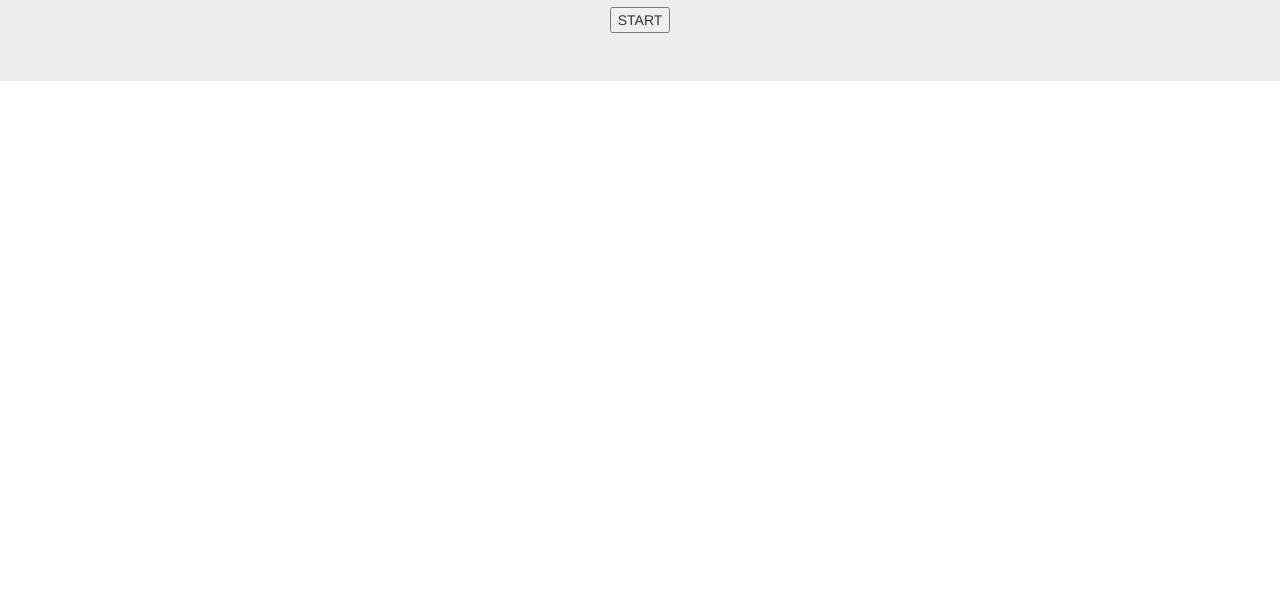
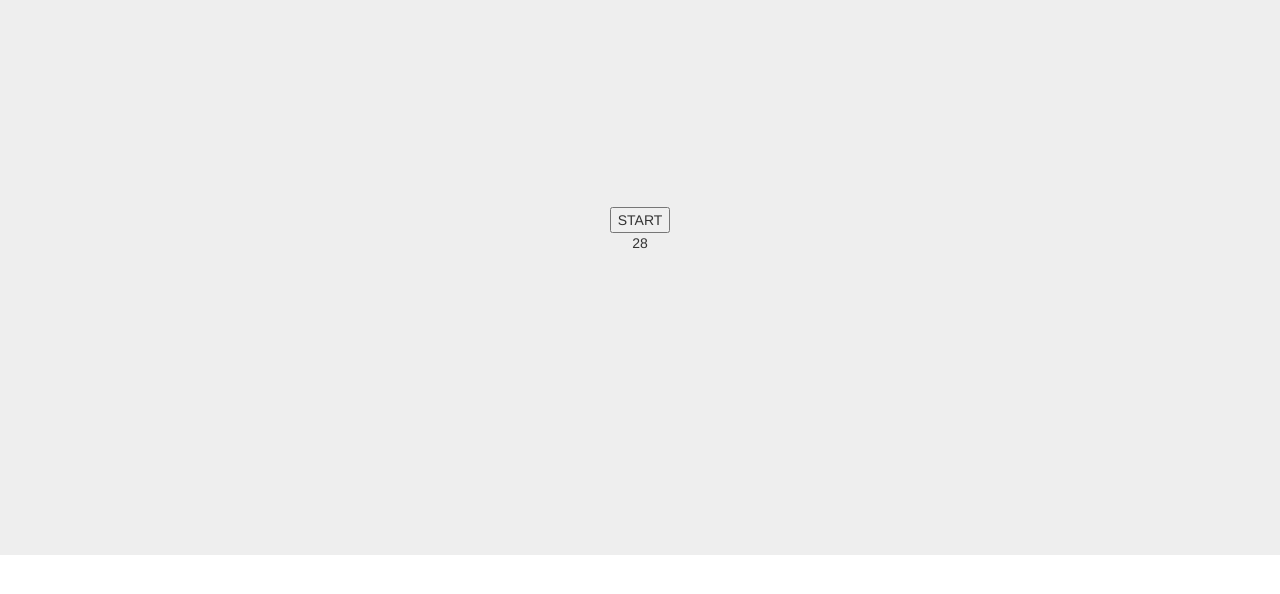
Before and after one commit to muradusa/TriviaGame, a plain HTML site: page index.html in a window 1280 px wide. Both pictures are taken after a click on the button "START". Shown: the part 140-734 px from the top of the page. Drawn offline with nearby package versions, Linux system fonts and the light colour scheme.

Commit message:
timer is set

```diff
--- a/assets/css/style.css
+++ b/assets/css/style.css
@@ -1,3 +1,12 @@
 .jumbotron {
     text-align: center;
 }
+
+.container {
+    height: 500px;
+    padding: 200px 350px;
+}
+
+/* .start {
+    /* padding: 200px 350px; */
+} */
--- a/assets/javascript/app.js
+++ b/assets/javascript/app.js
@@ -1 +1,36 @@
-console.log("hi");
+
+// var game = function(){
+//     alert ("Game has Started");
+// }
+
+var timer = 30;
+var intervalId;
+
+
+
+
+$(document).ready(function(){
+    $(".start").on("click",function(){
+        $(".container").html(game());
+
+
+
+
+    })
+})
+
+function game(){
+
+    intervalId = setInterval(decrement, 1000);
+
+function decrement(){
+    timer--;
+    $("#show-number").html(timer);
+    if (timer === 0){
+        stop();
+        alert ("time up!");
+    }
+
+
+}
+}
--- a/index.html
+++ b/index.html
@@ -12,8 +12,11 @@
 <body>
     <div class="jumbotron">
         <h1 class="display-4">Trivia Game!</h1>
+     <div class="container">
+            <button class="start">START</button>
+            <div id="show-number"></div>
+     </div>
 
-        <button class="display-4">START</button>
 
       </div>
       <script type="text/javascript" src="/assets/javascript/app.js"></script>
```
